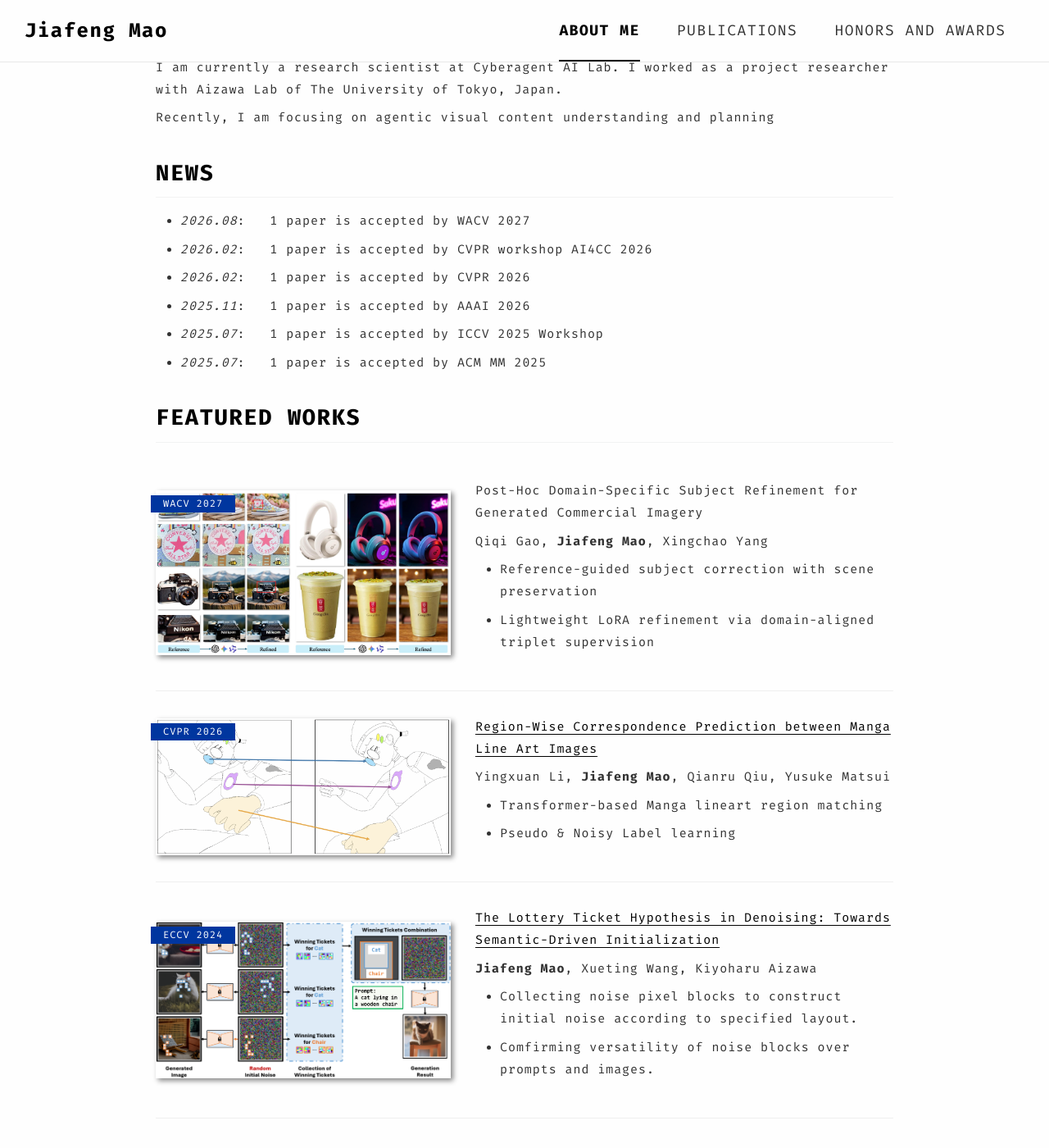
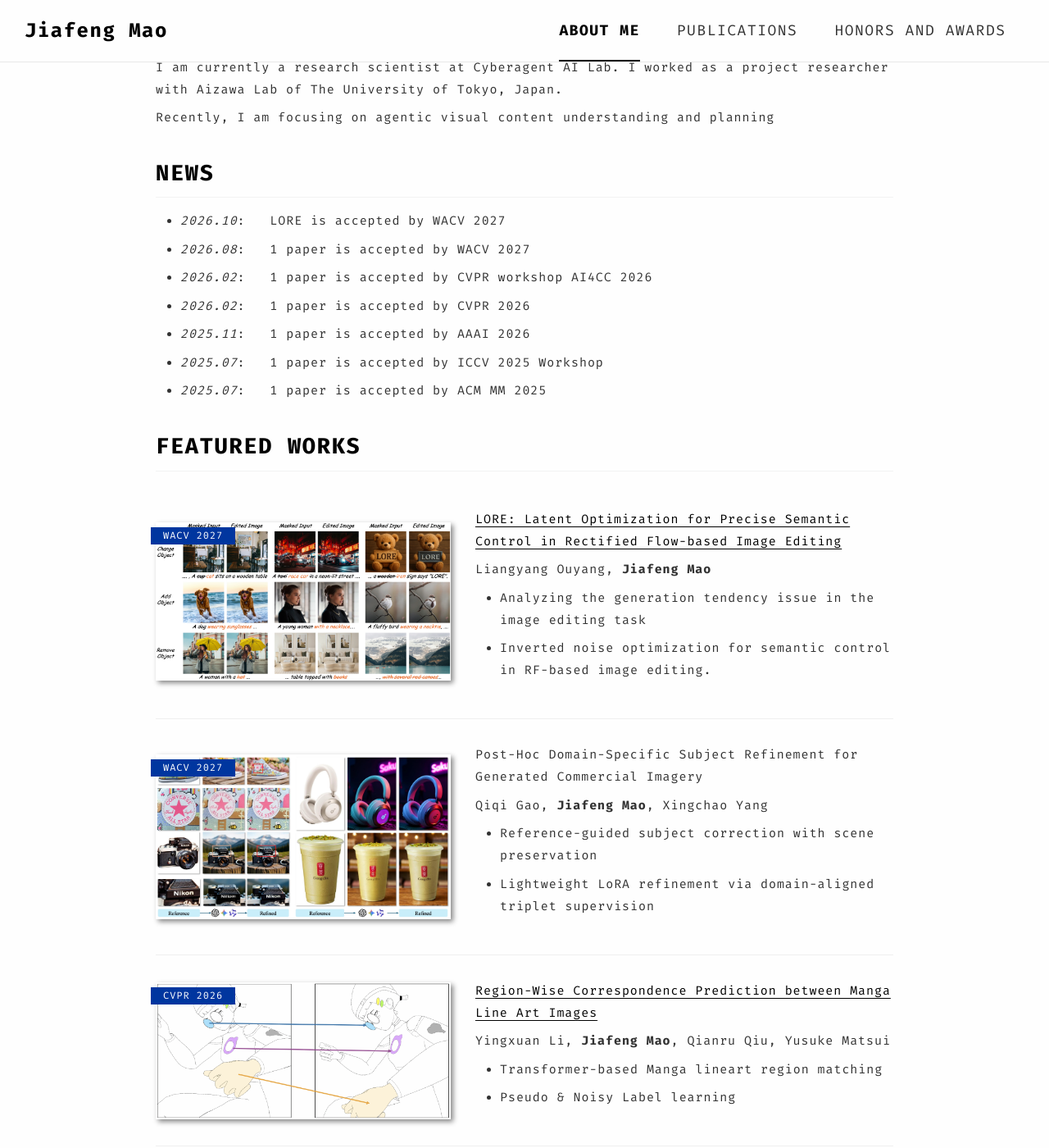
Before and after one commit to UT-Mao/UT-Mao.github.io, a Jekyll site: the page built from _pages/about.md, in a window 1280 px wide and 1400 px high, scrolled down 649 px. Shown: the whole window at 82% size. Built offline with Jekyll 4.4.1, drawn with Linux system fonts in a browser that asks for light colours; some of the changed text lies outside the part shown.

Commit message:
Update LORE acceptance to WACV 2027

```diff
--- a/_includes/about-me.html
+++ b/_includes/about-me.html
@@ -22,6 +22,7 @@
 
 <h1>News</h1>
 <ul>
+<li><em>2026.10</em>: &nbsp; LORE is accepted by WACV 2027</li>
 <li><em>2026.08</em>: &nbsp; 1 paper is accepted by WACV 2027</li>
 <li><em>2026.02</em>: &nbsp; 1 paper is accepted by CVPR workshop AI4CC 2026</li>
 <li><em>2026.02</em>: &nbsp; 1 paper is accepted by CVPR 2026</li>
@@ -31,6 +32,17 @@
 </ul>
 
 <h1>Featured Works</h1>
+
+<div class='paper-box'><div class='paper-box-image'><div><div class="badge">WACV 2027</div><img src='images/fig_1.png' alt="sym" width="100%"></div></div>
+<div class='paper-box-text' markdown="1">
+
+[LORE: Latent Optimization for Precise Semantic Control in Rectified Flow-based Image Editing](https://arxiv.org/pdf/2508.03144)
+
+Liangyang Ouyang, **Jiafeng Mao**
+- Analyzing the generation tendency issue in the image editing task
+- Inverted noise optimization for semantic control in RF-based image editing.
+</div>
+</div>
 
 <div class='paper-box'><div class='paper-box-image'><div><div class="badge">WACV 2027</div><img src='images/PostHocCommercialRefinement.jpg' alt="Examples of post-hoc domain-specific subject refinement for generated commercial imagery" width="100%"></div></div>
 <div class='paper-box-text' markdown="1">
@@ -78,17 +90,6 @@ Yingxuan Li, **Jiafeng Mao**, Qianru Qiu, Yusuke Matsui
 </div>
 </div>
 
-<div class='paper-box'><div class='paper-box-image'><div><div class="badge">arXiv 2025</div><img src='images/fig_1.png' alt="sym" width="100%"></div></div>
-<div class='paper-box-text' markdown="1">
-
-[LORE: Latent Optimization for Precise Semantic Control in Rectified Flow-based Image Editing](https://arxiv.org/pdf/2508.03144)
-
-Liangyang Ouyang, **Jiafeng Mao**
-- Analyzing the generation tendency issue in the image editing task
-- Inverted noise optimization for semantic control in RF-based image editing.
-</div>
-</div>
-
 <div class='paper-box'><div class='paper-box-image'><div><div class="badge">arXiv 2025</div><img src='images/MangaDiT.png' alt="sym" width="100%"></div></div>
 <div class='paper-box-text' markdown="1">
 
--- a/_includes/publications.html
+++ b/_includes/publications.html
@@ -2,6 +2,9 @@
 
 <h2 class="pub-section-title">Conference</h2>
 <ol class="pub-ol" reversed>
+<li>Liangyang Ouyang, <strong>Jiafeng Mao</strong>.<br>
+<strong>LORE: Latent Optimization for Precise Semantic Control in Rectified Flow-based Image Editing</strong><br>
+WACV 2027. [<a href="https://arxiv.org/pdf/2508.03144">paper</a>]</li>
 <li>Qiqi Gao, <strong>Jiafeng Mao</strong>, Xingchao Yang.<br>
 <strong>Post-Hoc Domain-Specific Subject Refinement for Generated Commercial Imagery</strong><br>
 WACV 2027.</li>
```
Also changed, not shown: other parts of _includes/publications.html (+0 -3 lines).
